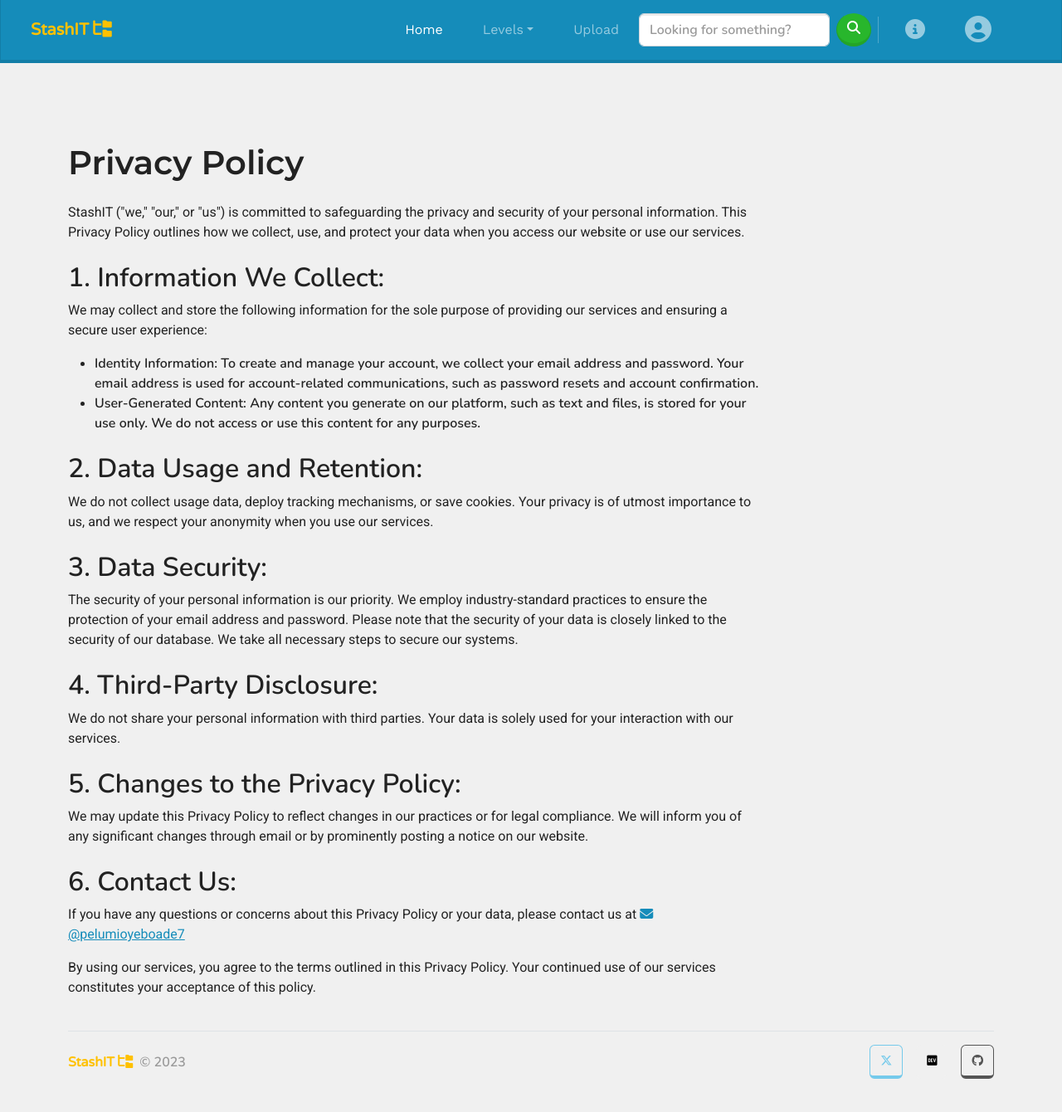
After one commit to israel-oye/CiStash, a Flask app: page /home/terms-of-privacy in a window 1280 px wide. The commit adds this page. Shown: the whole page at 83% size. Run offline with Flask 3, Linux system fonts and the light colour scheme; some libraries are stand-ins or nearby versions.

Commit message:
Add terms-of-privacy

```diff
--- a/src/home/routes.py
+++ b/src/home/routes.py
@@ -27,6 +27,11 @@ def index():
     return render_template("home/index.html")
 
 
+@home_bp.get("/terms-of-privacy")
+def privacy_page():
+    return render_template("home/privacy.html")
+
+
 @home_bp.get("/level/<int:level_id>")
 def level_page(level_id):
     level = Level.query.get(level_id)
--- /dev/null
+++ b/src/templates/home/privacy.html
@@ -0,0 +1,41 @@
+{% extends '_layout.html' %}
+<!--  -->
+{% block title %}Terms of Privacy{% endblock %}
+<!--  -->
+{% block body %}
+<main class="container pt-lg-4 pt-md-3 pt-sm-4 mt-4">
+    <div class="col-9">
+        <h1 class="mt-5">Privacy Policy</h1>
+
+        <p class="mt-4">StashIT ("we," "our," or "us") is committed to safeguarding the privacy and security of your personal information. This Privacy Policy outlines how we collect, use, and protect your data when you access our website or use our services.</p>
+
+        <h2 class="mt-4">1. Information We Collect:</h2>
+
+        <p>We may collect and store the following information for the sole purpose of providing our services and ensuring a secure user experience:</p>
+        <ul>
+            <li><strong>Identity Information:</strong> To create and manage your account, we collect your email address and password. Your email address is used for account-related communications, such as password resets and account confirmation.</li>
+            <li><strong>User-Generated Content:</strong> Any content you generate on our platform, such as text and files, is stored for your use only. We do not access or use this content for any purposes.</li>
+        </ul>
+
+        <h2 class="mt-4">2. Data Usage and Retention:</h2>
+        <p>We do not collect usage data, deploy tracking mechanisms, or save cookies. Your privacy is of utmost importance to us, and we respect your anonymity when you use our services.</p>
+
+        <h2 class="mt-4">3. Data Security:</h2>
+        <p>The security of your personal information is our priority. We employ industry-standard practices to ensure the protection of your email address and password. Please note that the security of your data is closely linked to the security of our database.
+            We take all necessary steps to secure our systems.</p>
+
+        <h2 class="mt-4">4. Third-Party Disclosure:</h2>
+        <p>We do not share your personal information with third parties. Your data is solely used for your interaction with our services.</p>
+
+        <h2 class="mt-4">5. Changes to the Privacy Policy:</h2>
+        <p>We may update this Privacy Policy to reflect changes in our practices or for legal compliance. We will inform you of any significant changes through email or by prominently posting a notice on our website.</p>
+
+        <h2 class="mt-4">6. Contact Us:</h2>
+        <p>If you have any questions or concerns about this Privacy Policy or your data, please contact us at
+            <a href="mailto:pelumioyeboade7@gmail.com"><i class="fa-solid fa-envelope"></i> @pelumioyeboade7</a></p>
+
+        <p>By using our services, you agree to the terms outlined in this Privacy Policy. Your continued use of our services constitutes your acceptance of this policy.</p>
+    </div>
+
+</main>
+{% endblock %}
```
Also changed, not shown: src/templates/auth/register.html (+60 -5 lines).
